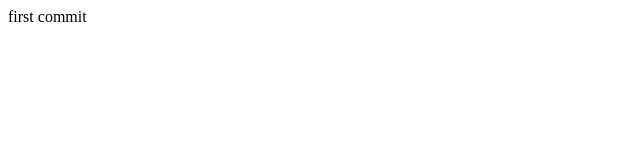
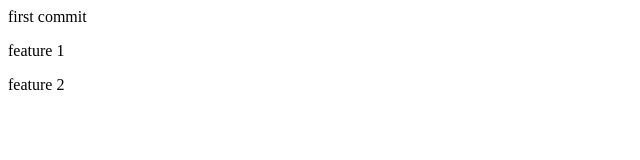
Before and after one commit to rpvishnu01/demo, a plain HTML site: page index.html in a window 1280 px wide. Shown: the whole page, without its empty margins (0-640 px from the left). Drawn offline with Linux system fonts and the light colour scheme.

Commit message:
feature added

```diff
--- a/index.html
+++ b/index.html
@@ -1 +1,4 @@
 <p>first commit</p>
+
+<p>feature 1</p>
+<p>feature 2</p>
```
